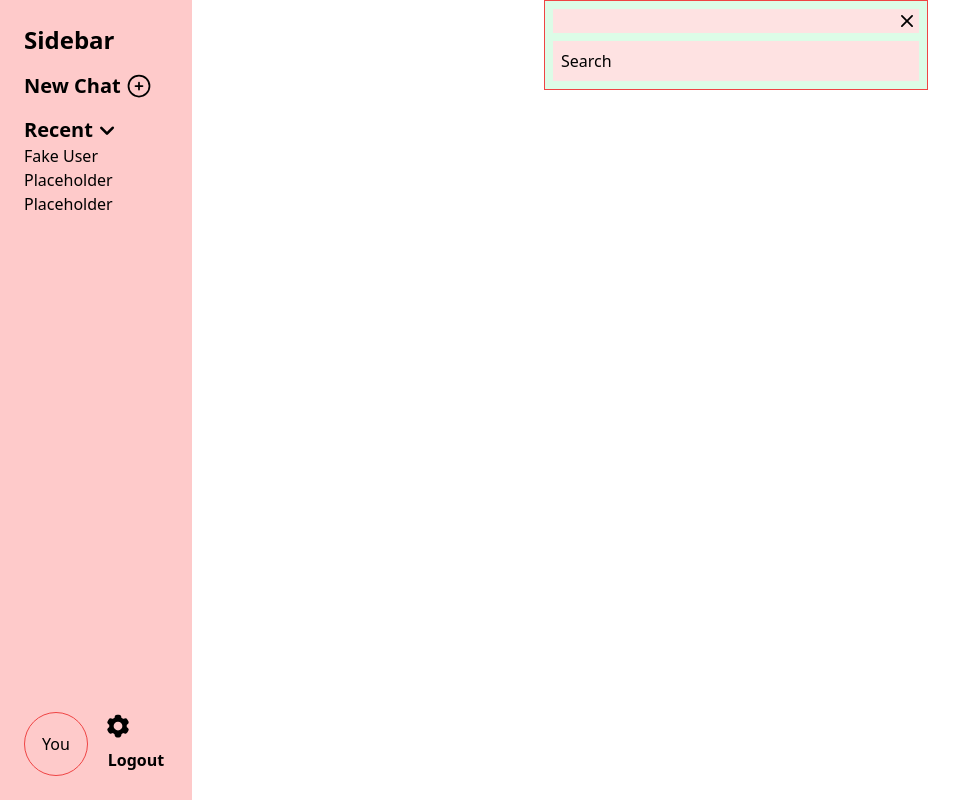
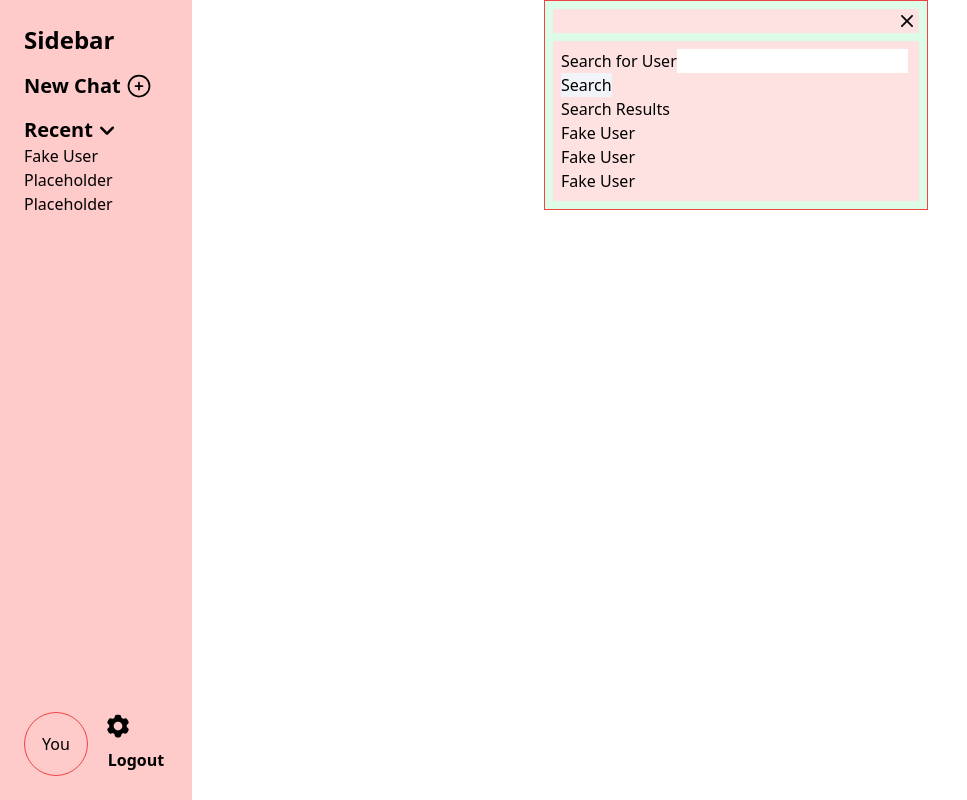
Before and after one commit to ken-ux/messaging-app, a React (Vite) app: page /search in a window 1280 px wide. Shown: the whole page, without its empty margins (0-967 px from the left). Built offline with nearby package versions, Linux system fonts and the light colour scheme.

Commit message:
Add form to search page

```diff
--- a/src/pages/SearchPage.tsx
+++ b/src/pages/SearchPage.tsx
@@ -1,5 +1,31 @@
+import { Link } from "react-router-dom";
+
 function SearchPage() {
-  return <div>Search</div>;
+  return (
+    <div>
+      <form action="">
+        <div>
+          <label htmlFor="user">Search for User</label>
+          <input type="text" id="user" name="user" />
+        </div>
+        <button type="submit" className="bg-slate-100">
+          Search
+        </button>
+      </form>
+      <p className="mt-2">Search Results</p>
+      <ul>
+        <li>
+          <Link to="/message/fake">Fake User</Link>
+        </li>
+        <li>
+          <Link to="/message/fake">Fake User</Link>
+        </li>
+        <li>
+          <Link to="/message/fake">Fake User</Link>
+        </li>
+      </ul>
+    </div>
+  );
 }
 
 export default SearchPage;
```
